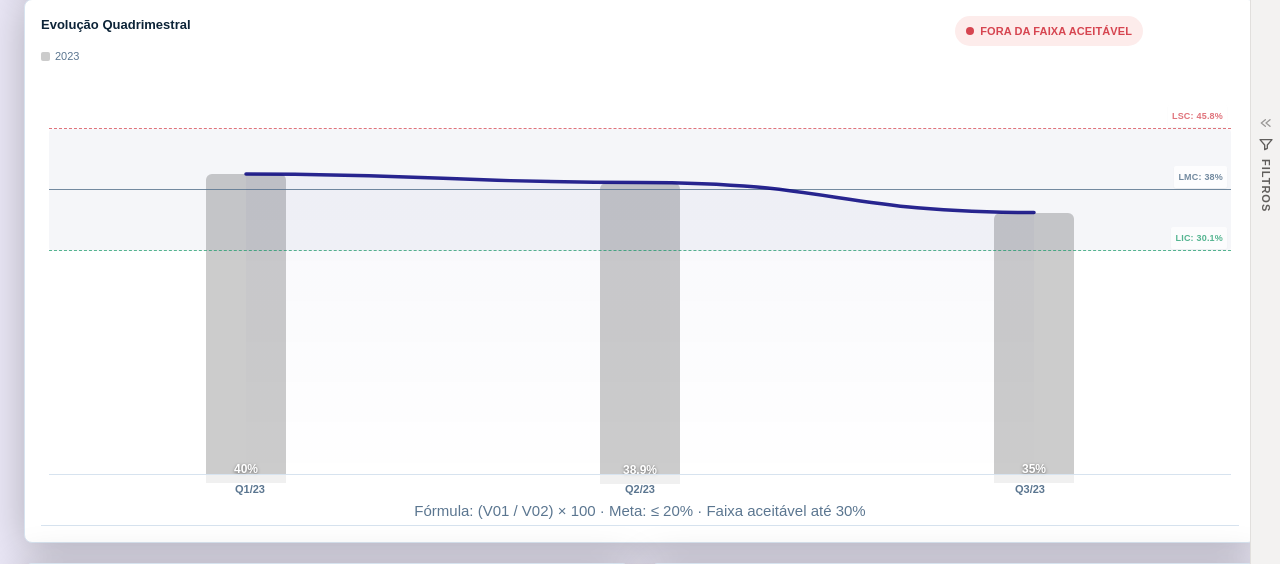
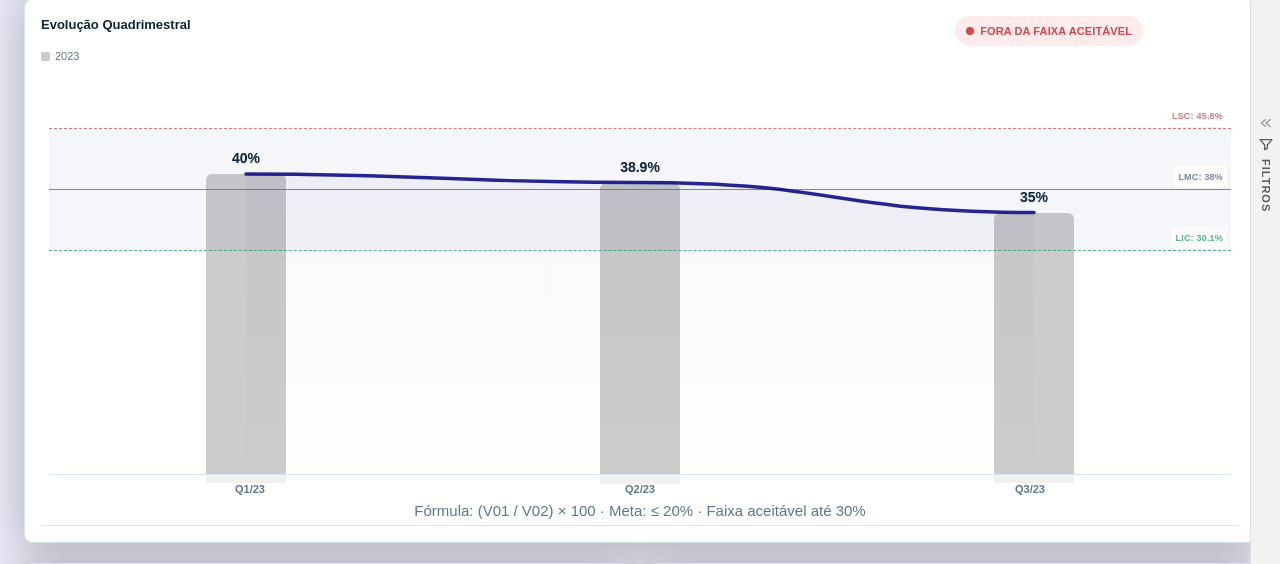
Before and after one commit to Semil-2006/dashboardc, a Flask app: template templates/index.html in a window 1280 px wide. Shown: the part 236-800 px from the top of the page. Run offline with Flask 3, Linux system fonts and the light colour scheme; the template is opened without the code that fills it, so the values that code supplies are empty; some web fonts are replaced.

Commit message:
style: unifica rotulos de valores acima das barras para legibilidade

```diff
--- a/static/css/style.css
+++ b/static/css/style.css
@@ -1090,10 +1090,11 @@ table.data-table{
     text-shadow: 0 1px 2px rgba(0,0,0,.1);
 }
 
-/* Por padrão (barra grande): ocultamos o rótulo externo */
+/* Por padrão: mostramos o rótulo externo acima da barra */
 .bar-wrapper.show-label .bar-value-label{
-    opacity:0;
-    pointer-events:none;
+    opacity:1;
+    pointer-events:auto;
+    transform: translateY(0);
 }
 
 .dynamic-bar:hover ~ .bar-value-label,
@@ -1102,29 +1103,7 @@ table.data-table{
 }
 
 .bar-value-inner{
-    position:absolute;
-    bottom:4px;
-    left:50%;
-    transform:translateX(-50%);
-    font-size:12px;
-    font-weight:700;
-    color:#fff;
-    text-shadow:0 1px 3px rgba(0,0,0,.5);
-    opacity:1; /* Mostrado por padrão dentro da barra */
-    transition: opacity .3s var(--ease);
-    pointer-events:none;
-    white-space:nowrap;
-}
-
-/* Quando a barra é pequena (is-small): mostramos o rótulo externo e ocultamos o interno */
-.bar-wrapper.is-small.show-label .bar-value-label{
-    opacity:1;
-    pointer-events:auto;
-    transform: translateY(0);
-}
-
-.bar-wrapper.is-small .bar-value-inner{
-    opacity:0;
+    display:none;
 }
 
 .dynamic-bar{
```
